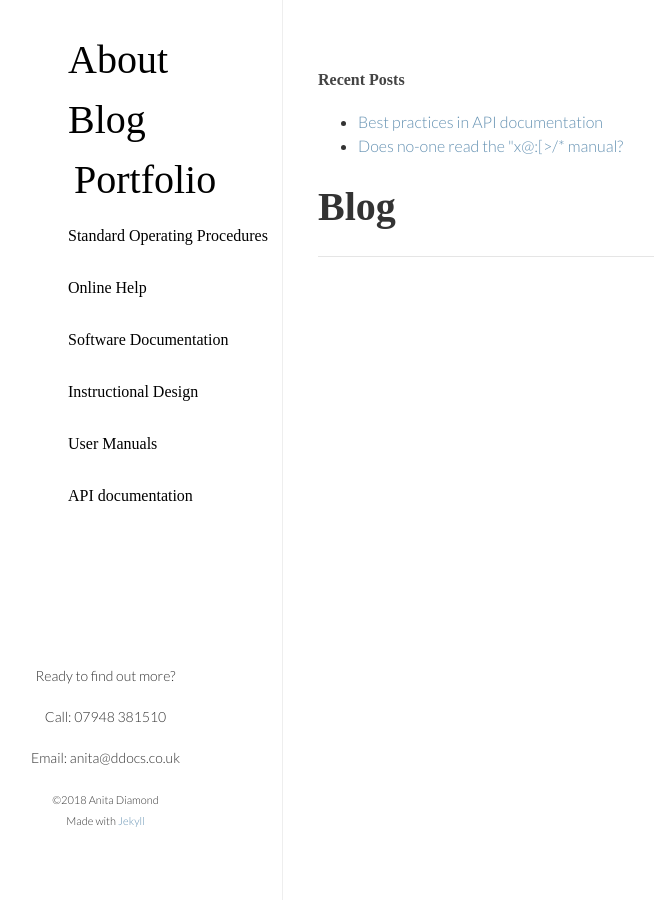
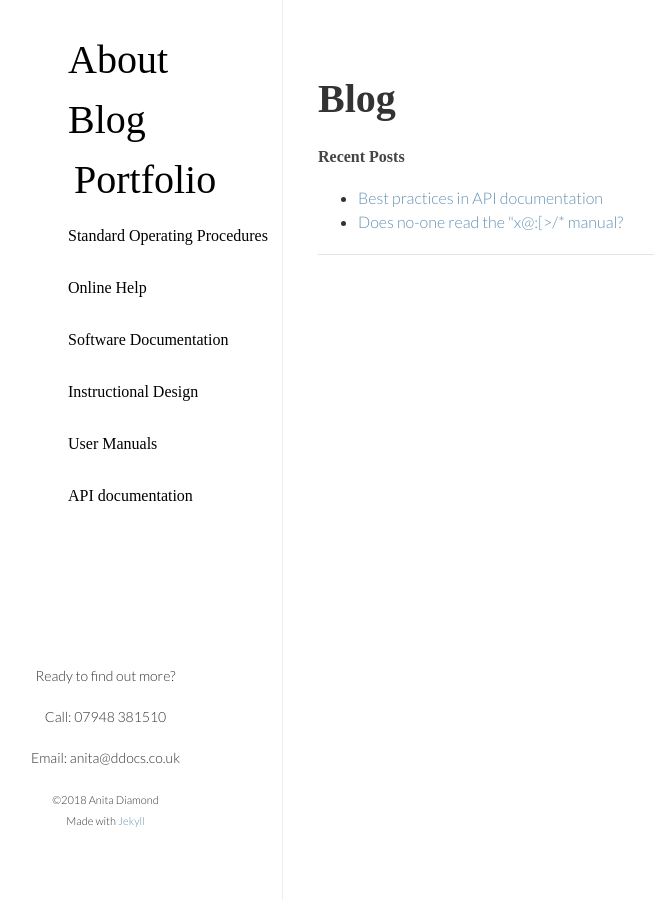
Before and after one commit to ddocs/ddocs.github.io, a Jekyll site: the page built from blog/index.html, in a window 1280 px wide. Shown: the whole page, without its empty margins (197-851 px from the left). Built offline with Jekyll 4.4.1, drawn with Linux system fonts in a browser that asks for light colours; nearby versions of some CDN libraries; some web fonts are replaced.

Commit message:
Update index.html

```diff
--- a/blog/index.html
+++ b/blog/index.html
@@ -4,6 +4,7 @@ title: Blog
 ---
 
 <div class="container">
+   <h1>{{ page.title }}</h1>
     <div class="row">
 
         <div class="col-md-4">
@@ -19,7 +20,7 @@ title: Blog
         </div>
 
         <div class="col-md-8">
-            <h1>{{ page.title }}</h1>
+
             <p>{{ page.date | date: "%b %-d, %Y" }}{% if page.author %} • {{ page.author }}{% endif %}{% if page.meta %} • {{ page.meta }}{% endif %}</p>
 
             <hr>
```
